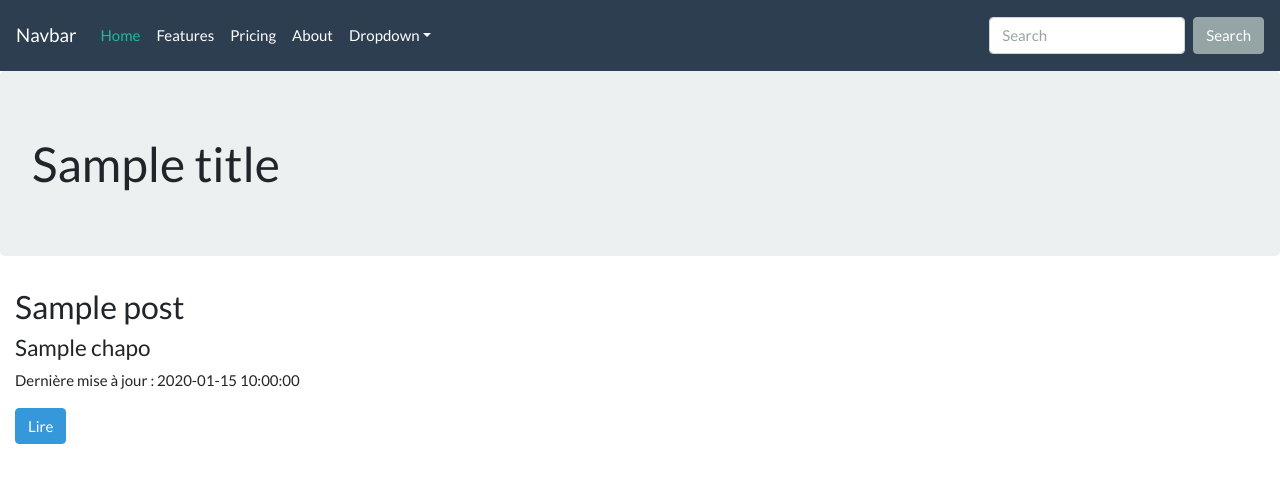
After one commit to LFZDavid/OCR_P5, a PHP site: template app/templates/front/post/index.html.twig in a window 1280 px wide. The commit adds this page. Shown: the top 483 px of the page. Run offline with PHP 8.4, Linux system fonts and the light colour scheme; the template is opened without the code that fills it: most values are stand-ins (such as "Sample title", 1, 10 or a date in 2020); some libraries are stand-ins or nearby versions.

Commit message:
Add post list page

```diff
--- a/app/src/Model/Repository/PostRepository.php
+++ b/app/src/Model/Repository/PostRepository.php
@@ -8,9 +8,7 @@ use PDO;
 class PostRepository extends Repository
 {
 
-    protected $table = 'posts';
+	protected $table = 'posts';
 	protected $classManaged = '\App\Model\Entity\Post';
 	protected $paginate = 'LIMIT 0, 4';
-
-
 }
--- /dev/null
+++ b/app/templates/front/post/index.html.twig
@@ -0,0 +1,41 @@
+{% extends "base.html.twig" %}
+
+{% block title %}
+	{{parent()}}
+	-
+	{{title}}
+{% endblock %}
+
+{% block body %}
+	<h1 class="post-title jumbotron">{{title}}</h1>
+	<div class="container-fluid">
+		<div class="row">
+			{% for post in posts %}
+				<div class="col-sm-6 col-md-4">
+					<div class="thumbnail">
+						<h3 class="mini-post-title">
+							{{post.title}}
+						</h3>
+						<h4 class="mini-post-chapo">
+							{{post.chapo}}
+						</h4>
+						<p class="mini-post-date">
+							{% if post.updated_at != null%}
+								Dernière mise à jour :
+								{{post.updated_at}}
+							{% else %}
+								Créé le :
+								{{post.created_at}}
+							{% endif %}
+						</p>
+						<a href="index.php?post={{post.id}}" class="post-link">
+							<button class="btn btn-info">Lire</button>
+						</a>
+					</div>
+				</div>
+			{% endfor %}
+		</div>
+	</div>
+
+
+{% endblock %}
```
Also changed, not shown: app/public/index.php (+16 -15 lines), app/src/Model/Repository/Repository.php (+13 -2 lines), app/src/controller/front/PostController.php (+11 -1 lines).
